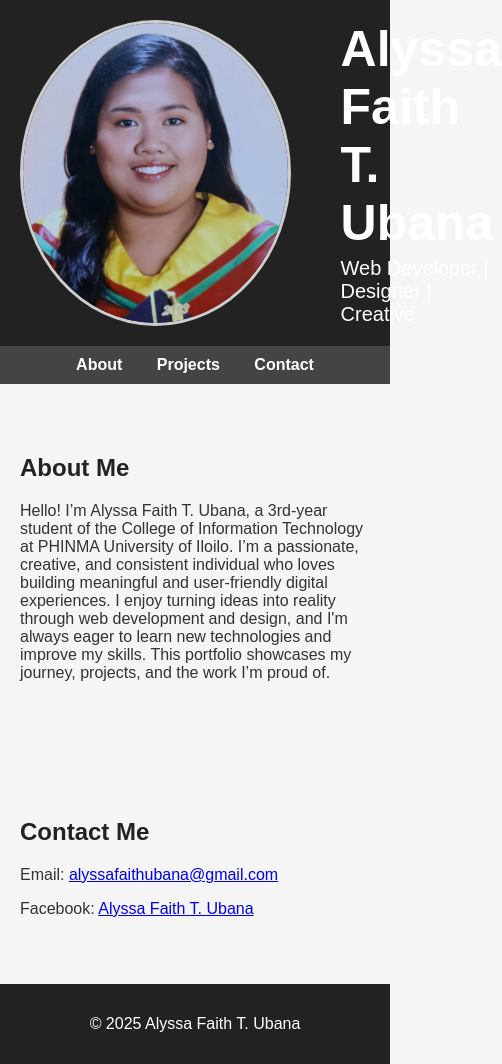
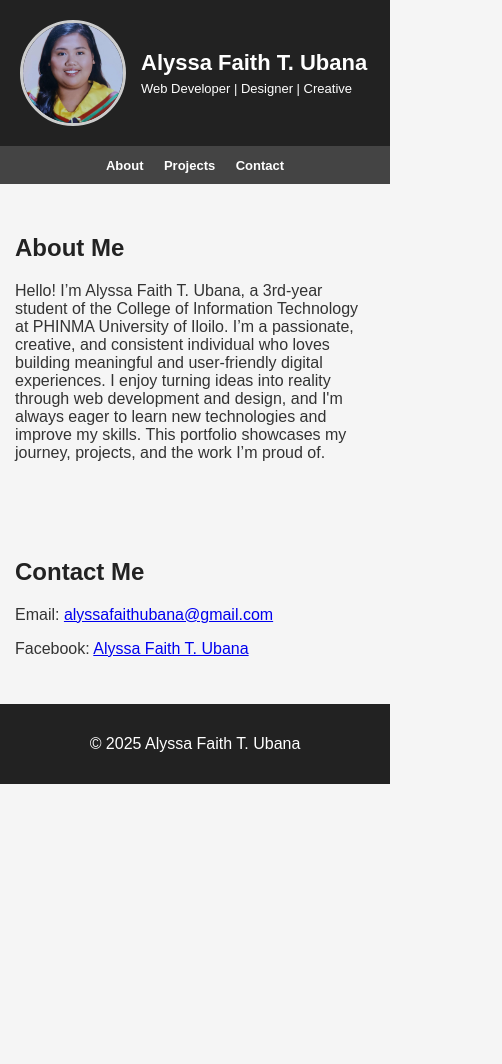
Before and after one commit to alaisafth/Platform-Technology, a plain HTML site: page index.html in a window 390 px wide. Shown: the whole page, 502 px wide, since content can reach past the window. After the commit the page ends 844 px from the top, so only its background shows below. Drawn offline with Linux system fonts and the light colour scheme.

Commit message:
portfolio update

```diff
--- a/style.css
+++ b/style.css
@@ -9,7 +9,6 @@ body {
 }
 
 /* Header */
-/* Layout the header using flexbox */
 .profile-header {
   display: flex;
   align-items: center;
@@ -40,8 +39,6 @@ body {
   font-size: 20px;
   color: #fff;
 }
-
-
 
 /* Navigation */
 nav {
@@ -95,3 +92,29 @@ footer {
   padding: 15px;
   transition: background 0.3s, color 0.3s;
 }
+
+/* ─── Mobile ─────────────────────────────────────────── */
+@media (max-width: 600px) {
+  .profile-pic {
+    width: 100px;
+    height: 100px;
+    margin-right: 15px;
+  }
+
+  .profile-info h1 {
+    font-size: 22px;
+  }
+
+  .profile-info p {
+    font-size: 13px;
+  }
+
+  nav a {
+    margin: 0 8px;
+    font-size: 13px;
+  }
+
+  section {
+    padding: 30px 15px;
+  }
+}
```
